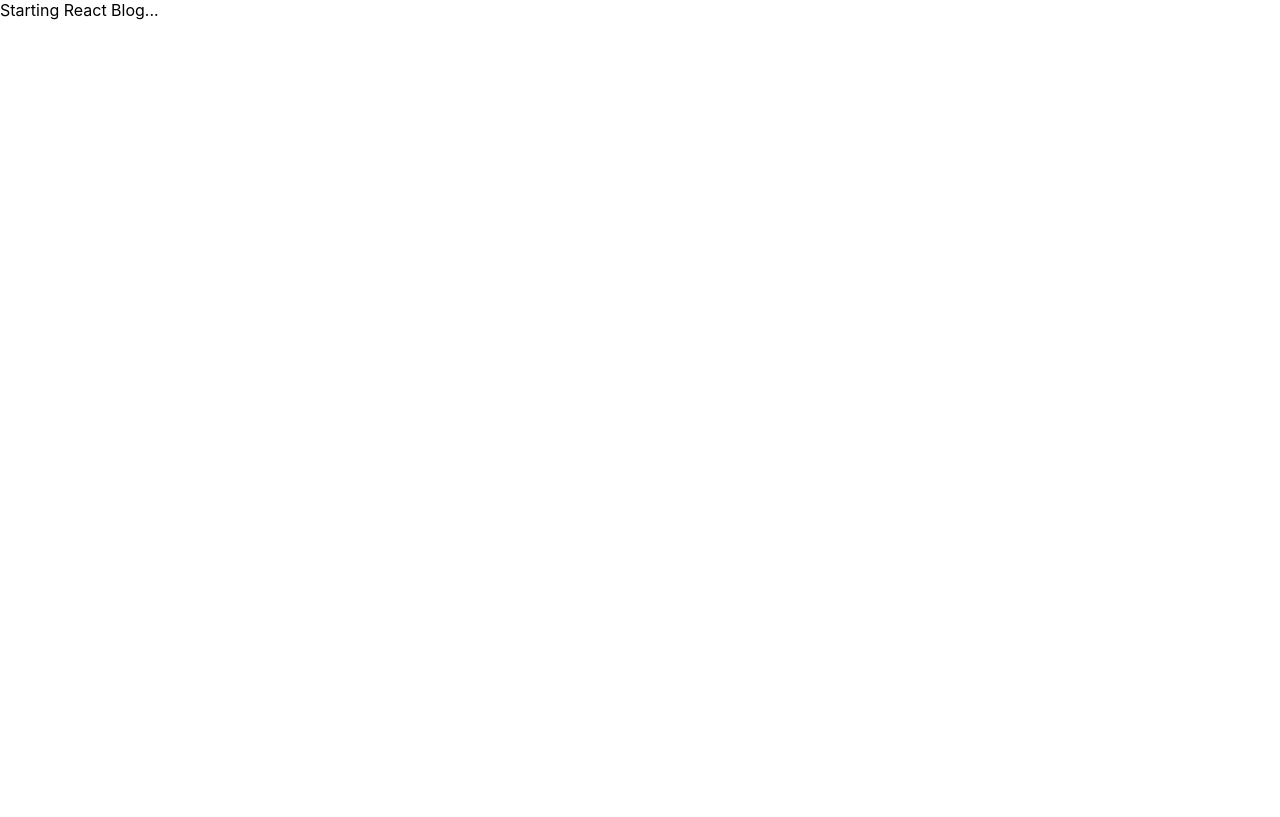
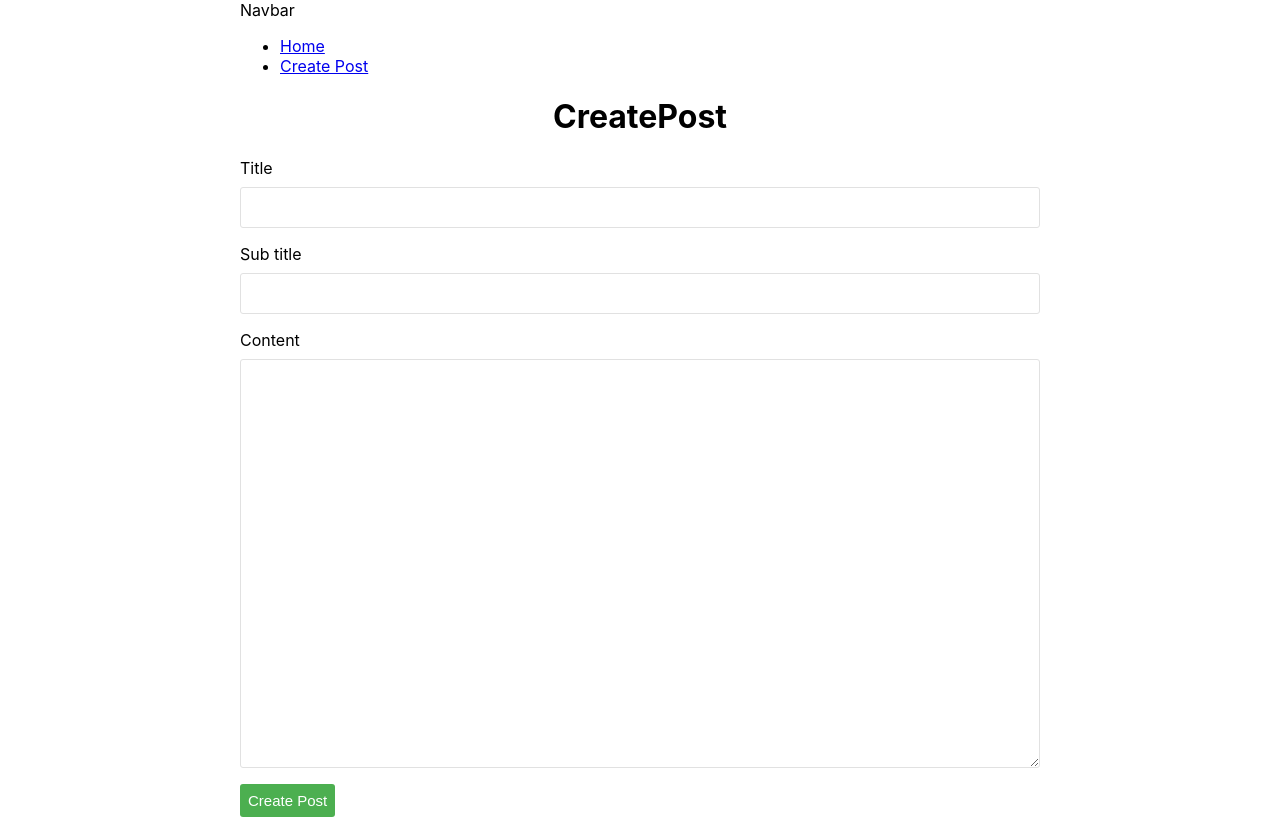
Before and after one commit to AmanDwivedi9335/bug-blog, a React (Create React App) app: page /create-post in a window 1280 px wide. Built offline with nearby package versions, Linux system fonts and the light colour scheme.

Commit message:
firebase and create posts is made

```diff
--- a/src/components/App.js
+++ b/src/components/App.js
@@ -1,7 +1,19 @@
+import { Routes , Route } from 'react-router-dom';
+// import{ Navbar, Home, CreatePost, PostDetail} from './';
+import Navbar from "./Navbar";
+import Home from "./Home";
+import PostDetail from "./PostDetail";
+import CreatePost from "./CreatePost";
+
 function App() {
   return (
-    <div className="App">
-      Starting React Blog...
+    <div className="container">
+      <Navbar/>
+      <Routes>
+      <Route path = "/" element= {<Home/>} />
+        <Route path = "/post/:postId" element={<PostDetail/>} />
+        <Route path = "/create-post" element={<CreatePost/>} />
+      </Routes>
     </div>
   );
 }
--- /dev/null
+++ b/src/components/CreatePost.js
@@ -0,0 +1,61 @@
+import { useState } from "react";
+import {db} from "../firebase";
+import { addDoc, collection } from "firebase/firestore";
+import {useFormInput} from "../hooks";
+
+function CreatePost() {
+
+  const title = useFormInput('');
+  const subTitle = useFormInput('');
+  const content = useFormInput('');
+
+  async function handleSubmit (e) {
+    e.preventDefault();
+    console.log('title', title);
+    console.log('subTitle', subTitle);
+    console.log('content', content);
+
+    // db.collection('posts').add({
+    //   title,
+    //   content,
+    //   subTitle,
+    //   createdAt: new Date(),
+    // });
+    const docRef = await addDoc(collection(db, "posts"), {
+      title: title.value,
+      content: content.value,
+      subTitle: subTitle.value,
+      createdAt: new Date(),
+    });
+
+  }
+
+    return (
+      <div className="create-post">
+       <h1>CreatePost</h1>
+
+      <form onSubmit = {handleSubmit}>
+        <div className="form-field">
+          <label>Title</label>
+          <input {...title}/>
+        </div>
+
+        <div className="form-field">
+          <label>Sub title</label>
+          <input {...subTitle}/>
+        </div>
+
+        <div className="form-field">
+          <label>Content</label>
+          <textarea {...content}> </textarea>
+        </div>
+
+        <button className="create-post-btn">Create Post</button>
+
+      </form>
+
+      </div>
+    );
+  }
+
+  export default CreatePost;
--- /dev/null
+++ b/src/components/Home.js
@@ -0,0 +1,46 @@
+import {useEffect, useState} from 'react';
+import {db} from "../firebase";
+import { Link } from 'react-router-dom';
+import { collection, getDocs } from 'firebase/firestore';
+
+function Home() {
+  const [posts, setPosts] = useState([]);
+
+  useEffect(() => {
+    const fetchData = async () => {
+      try {
+        const querySnapshot = await getDocs(collection(db, 'posts'));
+        const posts = querySnapshot.docs.map((doc) => ({
+          id: doc.id,
+          ...doc.data()
+        }));
+
+        console.log('posts', posts);
+        // Do something with the 'posts' data, e.g., set it to a state variable
+      } catch (error) {
+        console.error('Error fetching data:', error);
+      }
+    };
+
+    fetchData();
+  }, []);
+
+    return (
+      <div className="home">
+        <h1>Bug Blog</h1>
+        <div id = "blog-by">
+          Aman's Bug
+        </div>
+        {posts.map ((post, index)=>(
+          <div className='post' key={`post-${index}`}>
+            <Link to = {`/post/${post.id}`}>
+              <h3>{post.title}</h3>
+            </Link>
+            <p>{post.subTitle}</p>
+          </div>
+        ))}
+      </div>
+    );
+  }
+
+  export default Home;
--- /dev/null
+++ b/src/components/Navbar.js
@@ -0,0 +1,17 @@
+import { Link } from "react-router-dom";
+
+function Navbar() {
+    return (
+      <div className="">
+        Navbar
+        <ul>
+          <li><Link to ="/">Home</Link></li>
+          <li><Link to = "/create-post">Create Post</Link></li>
+        </ul>
+      </div>
+
+
+    );
+  }
+
+  export default Navbar;
--- /dev/null
+++ b/src/components/PostDetail.js
@@ -0,0 +1,9 @@
+function PostDetail() {
+    return (
+      <div className="">
+        Postdetail
+      </div>
+    );
+  }
+
+  export default PostDetail;
--- a/src/firebase.js
+++ b/src/firebase.js
@@ -1,5 +1,5 @@
 import firebase from 'firebase/app';
-import 'firebase/firestore'
+import { getFirestore } from "firebase/firestore";
 import { initializeApp } from "firebase/app";
 
 const firebaseConfig = {
@@ -13,5 +13,4 @@ const firebaseConfig = {
 
 // Initialize Firebase
 const app = initializeApp(firebaseConfig);
-
-export const firestore = firebase.firestore();
+export const db = getFirestore(app);
--- /dev/null
+++ b/src/hooks.js
@@ -0,0 +1,13 @@
+import { useState } from "react";
+
+export function useFormInput (initialValue) {
+    const [value, setValue] = useState(initialValue);
+
+    function handleChange (e){
+        setValue(e.target.value);
+    }
+    return{
+        value,
+        onChange : handleChange,
+    }
+}
--- a/src/index.css
+++ b/src/index.css
@@ -11,3 +11,96 @@ code {
   font-family: source-code-pro, Menlo, Monaco, Consolas, 'Courier New',
     monospace;
 }
+
+.container {
+  width: 800px;
+  margin: 0 auto;
+}
+.home h1 {
+  text-align: center;
+  color: #2196f3;
+  margin-bottom: 2px;
+}
+.home .post {
+  border: 1px solid #e1e1e1;
+  padding: 10px 10px;
+  border-radius: 5px;
+  margin-top: 10px;
+}
+.home .post a {
+  text-decoration: none;
+}
+.home .post h3 {
+  margin: 0;
+  padding: 0;
+  font-size: 25px;
+  font-weight: bold;
+  color: black;
+}
+.home .post h3:hover {
+  color: #2196f3;
+}
+.home .post p {
+  font-size: 13px;
+}
+
+#blog-by {
+  text-align: center;
+  font-style: italic;
+  margin-bottom: 20px;
+}
+.post-detail h1 {
+  text-align: center;
+}
+#nav {
+  list-style-type: none;
+  padding: 0;
+  display: flex;
+}
+#nav li {
+  margin-left: 10px;
+}
+#nav li a {
+  text-decoration: none;
+  color: #9e9e9e;
+}
+#nav li a:hover {
+  text-decoration: underline;
+}
+.create-post h1 {
+  text-align: center;
+}
+.create-post .form-field {
+  display: flex;
+  flex-direction: column;
+  margin-bottom: 16px;
+}
+.create-post .form-field label {
+  margin-bottom: 9px;
+}
+.create-post .form-field input {
+  height: 37px;
+  border: 1px solid #e1e1e1;
+  border-radius: 3px;
+  font-size: 18px;
+  padding-left: 10px;
+}
+
+.create-post .form-field textarea {
+  border: 1px solid #e1e1e1;
+  height: 400px;
+  font-size: 18px;
+  padding-left: 10px;
+  border-radius: 3px;
+  padding-top: 5px;
+}
+.create-post-btn {
+  height: 33px;
+  background: #4caf50;
+  border: 0;
+  color: #fff;
+  padding: 8px;
+  font-size: 15px;
+  border-radius: 3px;
+  cursor: pointer;
+}
--- a/src/index.js
+++ b/src/index.js
@@ -2,10 +2,13 @@ import React from 'react';
 import ReactDOM from 'react-dom/client';
 import './index.css';
 import App from './components/App';
+import { BrowserRouter as Router } from 'react-router-dom';
 
 const root = ReactDOM.createRoot(document.getElementById('root'));
 root.render(
   <React.StrictMode>
-    <App />
+    <Router>
+      <App />
+    </Router>
   </React.StrictMode>
 );
```
Also changed, not shown: src/components/index.js (added, +8 -0 lines).
